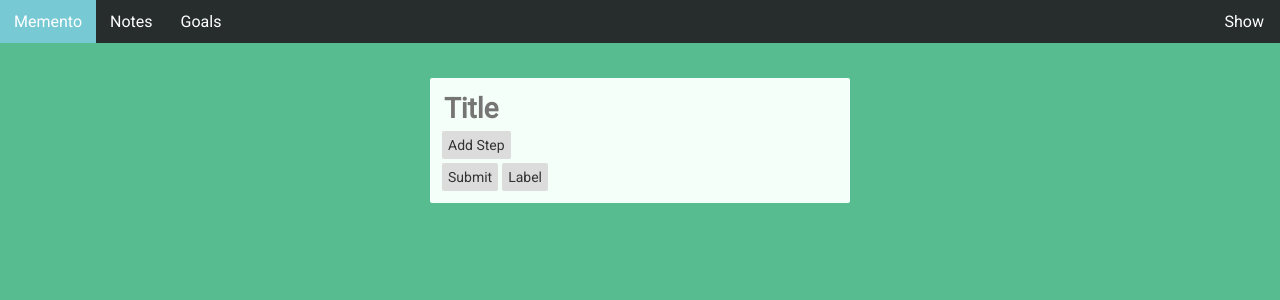
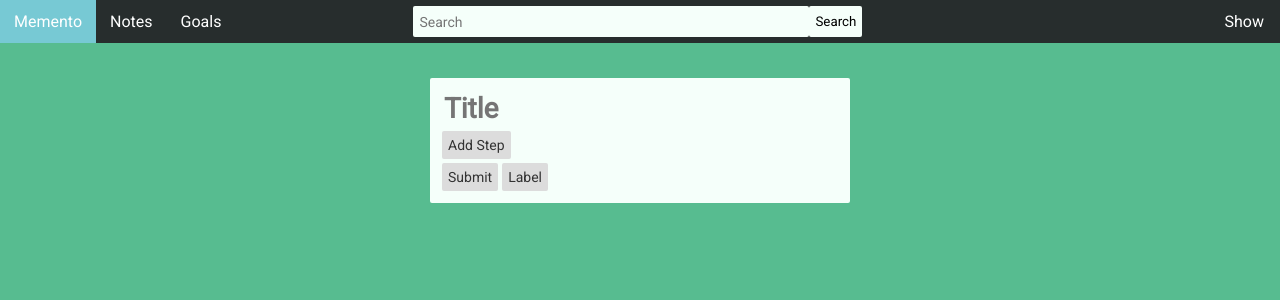
Before and after one commit to fluxroid/memento, a React (Create React App) app: page /goals in a window 1280 px wide. Shown: the top 300 px of the page. Built offline with nearby package versions, Linux system fonts and the light colour scheme.

Commit message:
added feature to remove labels from outputs when sidebar clicked

```diff
--- a/src/App.js
+++ b/src/App.js
@@ -12,8 +12,16 @@ import './css/App.css';
 class App extends Component {
   constructor(props){
     super(props);
-    this.state = {hideSide: true};
+    this.state = {
+      hideSide: true,
+      deletedLabel: ''
+    };
     this.hideSideBar = this.hideSideBar.bind(this);
+    this.removeLabel = this.removeLabel.bind(this);
+  }
+
+  removeLabel = (label) => {
+   this.setState({deletedLabel: label});
   }
 
   hideSideBar = () => {
@@ -22,8 +30,11 @@ class App extends Component {
   }
 
   render() {
-    const NewNotesPage = withStorage(withFeature(NotesPage, "output", "id", {title: '', body: ''}));
-    const NewGoalsPage = withStorage(withFeature(GoalsPage, "goals", "goalId", {title: ''}));
+    const deletedLabel = this.state.deletedLabel;
+    const NewNotesPage = withStorage(
+      withFeature(NotesPage, "output", "id", {title: '', body: ''}, deletedLabel));
+    const NewGoalsPage = withStorage(
+      withFeature(GoalsPage, "goals", "goalId", {title: ''}, deletedLabel));
     const labelObject = {
         input: this.props.input,
         output: this.props.output,
@@ -31,8 +42,9 @@ class App extends Component {
         delete: this.props.delete,
         change: this.props.change
     };
-    const NewSideBar = <SideBar labels = {labelObject}/>;
+    const NewSideBar = <SideBar labels = {labelObject} removeLabel = {this.removeLabel}/>;
     const hideSide = this.state.hideSide;
+
     return (
       <Router>
       <div className="App">
@@ -44,11 +56,23 @@ class App extends Component {
             <Route exact path="/"
               render={() => <HomePage />}/>
             <Route exact path="/notes"
-              render={() => <NewNotesPage labels = {labelObject} hideStatus={hideSide}/>}/>
+              render={() => <NewNotesPage
+                labels = {labelObject}
+                deletedLabel = {deletedLabel}
+                hideStatus={hideSide}
+                />
+              }
+            />
             <Route exact path="/goals"
-              render={() => <NewGoalsPage labels = {labelObject} hideStatus={hideSide}/>}/>
+              render={() => <NewGoalsPage
+                labels = {labelObject}
+                deletedLabel = {deletedLabel}
+                hideStatus={hideSide}
+                />
+              }
+            />
           </div>
-          {this.state.hideSide ? <div className="Filler"></div> : NewSideBar}
+          {this.state.hideSide ? <div className="Filler2"></div> : NewSideBar}
         </div>
       </div>
       </Router>
--- a/src/NavBar.js
+++ b/src/NavBar.js
@@ -1,5 +1,6 @@
 import React from 'react';
 import {Link} from "react-router-dom";
+import './css/NavBar.css'
 
 const NavBar = ({hideSide, hideStatus}) => {
 	return (
@@ -8,6 +9,16 @@ const NavBar = ({hideSide, hideStatus}) => {
 				<li><Link to="/">Memento</Link></li>
 				<li><Link to="/notes">Notes</Link></li>
 				<li><Link to="/goals">Goals</Link></li>
+				<form className={"SearchForm"}>
+				<input type='text'
+					className={"SearchInput"}
+					placeholder={"Search"}
+				/>
+				<input type="submit"
+       	value="Search"
+       	className={"SearchSubmit"}
+       	/>
+				</form>
 				<button className={"HideSideBarButton"} onClick={()=> hideSide()}>
 					{hideStatus? "Show":"Hide"}
 				</button>
--- a/src/NotesPage.js
+++ b/src/NotesPage.js
@@ -3,7 +3,6 @@ import Note from './Note.js';
 import NoteForm from './NoteForm.js';
 
 class NotesPage extends Component {
-
   render() {
     return (
     	<div>
--- a/src/SideBar.js
+++ b/src/SideBar.js
@@ -19,7 +19,14 @@ class SideBar extends Component {
 						<button
 							className={"DeleteLabelButton"}
 							name={value.id}
-							onClick={(event) => this.props.labels.delete(event.target)}
+							onClick={event => {
+								if (window.confirm("Deleting this will remove this from Notes and Goals"))
+								{
+									this.props.removeLabel(value.label);
+									this.props.labels.delete(event.target);
+								}
+							}
+						}
 						>
 							X
 						</button>
@@ -58,7 +65,7 @@ class SideBar extends Component {
 		          className={"LabelInput"}
 		          autoFocus={true}
 		        />
-
+		       	<div>
 		       	<input type="submit"
 		       		name="submit"
 		       		value="Ok"
@@ -68,9 +75,10 @@ class SideBar extends Component {
 		       <input type="button"
 		       	name="cancel"
 		       	value="Cancel"
-		       	className={"LabelSubmit"}
+		       	className={"LabelCancel"}
 		       	onClick={() => this.setState({visible: false})}
 		       	/>
+		       	</div>
 	      	</form>
 					}
 				</ul>
--- a/src/css/App.css
+++ b/src/css/App.css
@@ -41,6 +41,14 @@
 	margin-right: auto;
 	width: 10%;
 	min-width: 80px;
+	padding: 1em 1.5em;
+}
+
+.Filler2 {
+	margin-left: auto;
+	width: 10%;
+	min-width: 80px;
+	padding: 1em 1.5em;
 }
 
 .NavBar {
--- /dev/null
+++ b/src/css/NavBar.css
@@ -0,0 +1,29 @@
+.SearchForm {
+	margin: 6px auto;
+	display: flex;
+	direction: row;
+}
+
+.SearchInput {
+	width: 30vw;
+	background: #F5FFFA;
+	font-size: 14px;
+	padding: 6px;
+	border-radius: 2px;
+	border: none;
+}
+
+.SearchInput:focus {
+	background: #FFFFFF;
+	outline: none;
+}
+
+.SearchSubmit {
+	background: #F5FFFA;
+	border-radius: 2px;
+	border: none;
+}
+
+.SearchSubmit:hover {
+	background: #D3D3D3;
+}
--- a/src/css/SideBar.css
+++ b/src/css/SideBar.css
@@ -1,25 +1,31 @@
 .LabelInput {
 	width: 70%;
-	border: none;
-	padding: 4px;
-	font-size: 14px;
+	outline: 0;
+	border: 0;
+	background: transparent;
+	border-bottom: 1px solid black;
+	padding: 2px;
+	font-size: 16px;
+	color: white;
 }
 
 .Label {
 	margin: .2em 0;
 }
 
-.LabelSubmit {
+.LabelSubmit, .LabelCancel {
 	color: #333;
 	border: none;
 	background: #D3D3D3;
-	font-size: 14px;
-	padding: 4px;
-	margin: 2px;
+	font-size: 12px;
+	padding: 6px;
+	margin-top: 4px;
+	margin-right: 4px;
 	border-radius: 2px;
 }
 
-.LabelSubmit:hover {
+.LabelSubmit:hover,
+.LabelCancel:hover {
 	background: #C0C0C0;
 }
 
--- a/src/hoc/withFeature.js
+++ b/src/hoc/withFeature.js
@@ -1,6 +1,6 @@
 import React, { Component } from 'react';
 
-function withFeature(WrappedComponent, feature, idName, input) {
+function withFeature(WrappedComponent, feature, idName, input, deletedLabel) {
 	return class extends Component {
 		constructor(props) {
 			super(props);
@@ -16,6 +16,15 @@ function withFeature(WrappedComponent, feature, idName, input) {
 		componentDidMount() {
 			const input = this.state.input;
 			this.setState({ input: this.props.load(feature+"Input", input)});
+			if (this.state.output.some(
+				portion=> {
+					return ('labels' in portion) && (deletedLabel in portion['labels'])
+						}
+					)
+				)
+			{
+				this.edit('labels', deletedLabel, true);
+			}
   	}
 
 		componentWillUnmount() {
@@ -23,13 +32,20 @@ function withFeature(WrappedComponent, feature, idName, input) {
 			this.props.save(feature+"Input", input);
   	}
 
-		edit = (target, name) => {
-			const [index, key] = target.name.split(',');
+		edit = (target, name, all=false) => {
     	const output = [...this.state.output];
-    	output[index][key] = target.value;
-    	this.setState({
-      	output: output
-    	});
+			if (all) {
+				output.forEach(portion => {
+					delete portion[target][name]
+				})
+			}
+			else {
+				const [index, key] = target.name.split(',');
+    		output[index][key] = target.value;
+    	}
+  		this.setState({
+    		output: output
+  		});
     	this.props.save(feature, output);
 		}
 
@@ -93,6 +109,7 @@ function withFeature(WrappedComponent, feature, idName, input) {
 					output={this.state.output}
 					input={this.state.input}
 					undo={this.undo}
+					modify={this.modify}
 					{...this.props}
 					/>
 				);
```
